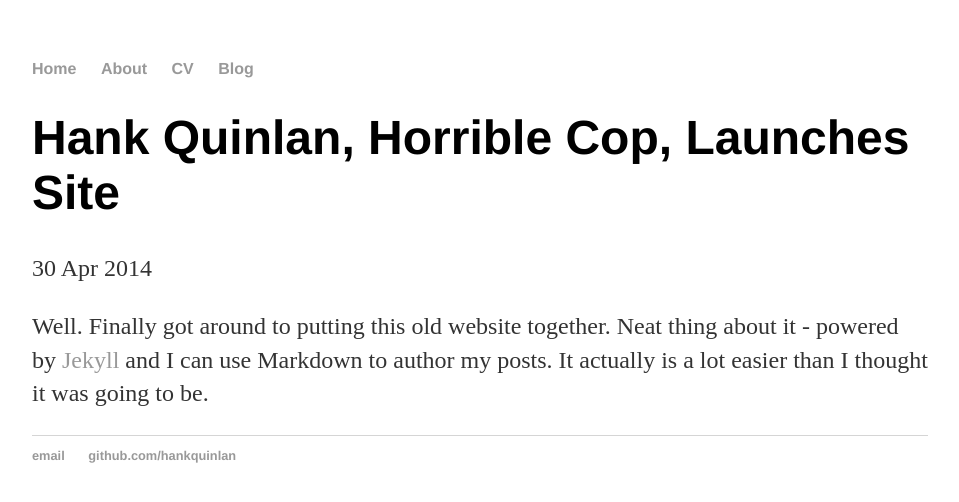
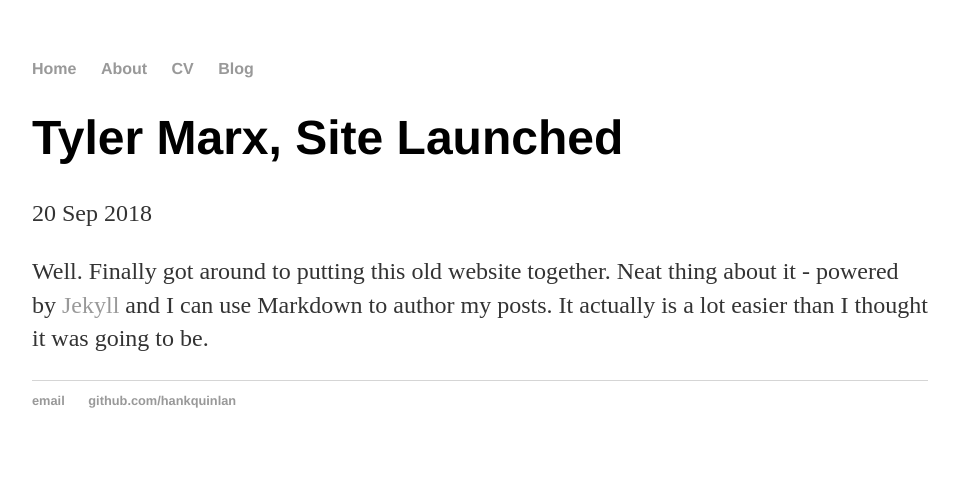
Before and after one commit to tylerm2204/tylerm2204.github.io, a Jekyll site: the page built from _posts/2018-09-20-tyler-marx-site-launched.md, in a window 1280 px wide. Shown: the top 502 px of the page, without its empty margins (160-1119 px from the left). Built offline with Jekyll 4.4.1, drawn with Linux system fonts in a browser that asks for light colours.

Commit message:
Update 2018-09-20-tyler-marx-site-launched.md

```diff
--- a/_posts/2018-09-20-tyler-marx-site-launched.md
+++ b/_posts/2018-09-20-tyler-marx-site-launched.md
@@ -1,7 +1,7 @@
 ---
 layout: post
-title: "Hank Quinlan, Horrible Cop, Launches Site"
-date: 2014-04-30
+title: "Tyler Marx, Site Launched"
+date: 2018-09-20
 ---
 
 Well. Finally got around to putting this old website together. Neat thing about it - powered by [Jekyll](http://jekyllrb.com) and I can use Markdown to author my posts. It actually is a lot easier than I thought it was going to be.
```
